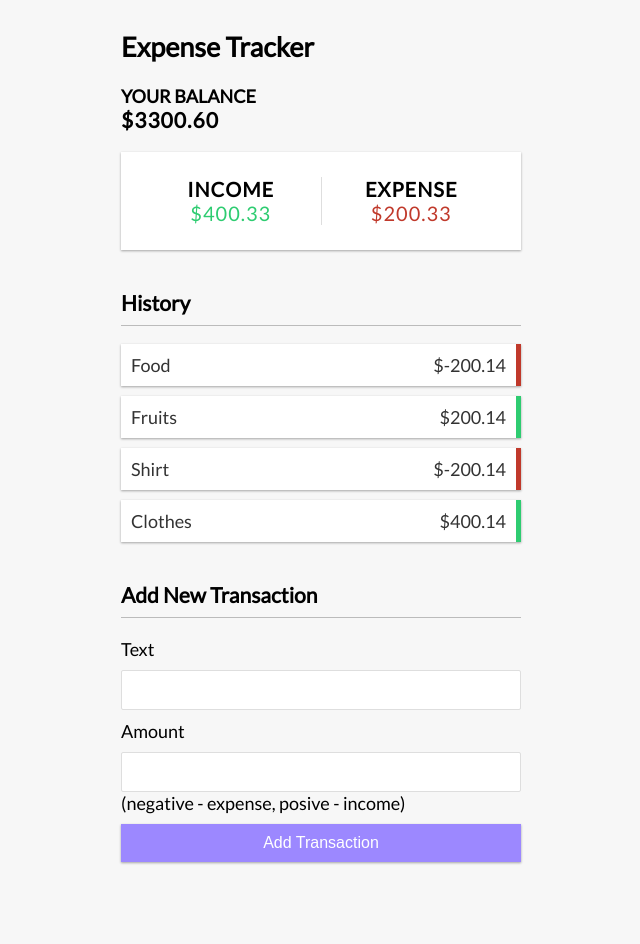
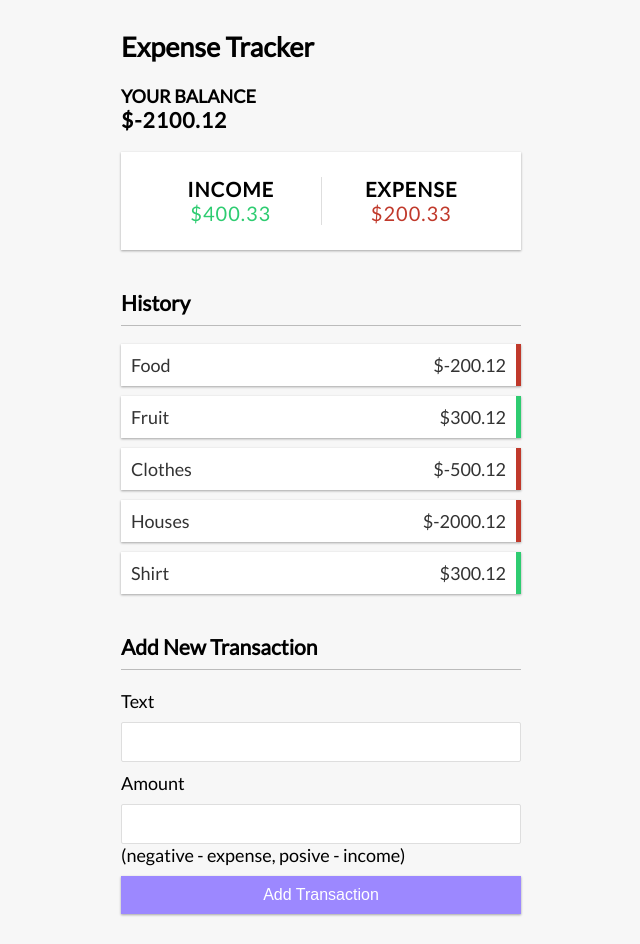
Before and after one commit to pascoalkahamba/task-list-with-vuejs, a Vue app: page / in a window 1280 px wide. Shown: the whole page, without its empty margins (319-959 px from the left). Before the commit the page ends 892 px from the top, so only its background shows below. Built offline with nearby package versions, Linux system fonts and the light colour scheme.

Commit message:
I've implemented the functionality to add element on the page

```diff
--- a/src/App.vue
+++ b/src/App.vue
@@ -7,28 +7,31 @@ import TransactionList from './components/TransactionList.vue'
 import AddTransaction from './components/addTransaction.vue'
 
 const transactions = ref([
-  { name: 'Food', price: 200.12 },
-  { name: 'Fruit', price: 300.12 },
-  { name: 'Clothes', price: 500.12 },
-  { name: 'Houses', price: 2000.12 },
-  { name: 'Shirt', price: 300.12 }
+  { id: getUniqueId(), text: 'Food', amount: -200.12 },
+  { id: getUniqueId(), text: 'Fruit', amount: 300.12 },
+  { id: getUniqueId(), text: 'Clothes', amount: -500.12 },
+  { id: getUniqueId(), text: 'Houses', amount: -2000.12 },
+  { id: getUniqueId(), text: 'Shirt', amount: 300.12 }
 ])
+
+function getUniqueId() {
+  return Math.round(Math.random() * 10000)
+}
 
 const total = computed(() =>
   transactions.value
     .reduce((acc, trans) => {
-      return acc + trans.price
+      return acc + trans.amount
     }, 0)
     .toFixed(2)
 )
-console.log(total)
 </script>
 <template>
   <section class="container">
     <Header />
     <Balance :total="total" />
     <IncomeExpenses />
-    <TransactionList />
+    <TransactionList :transactions="transactions" />
     <AddTransaction />
   </section>
 </template>
--- a/src/components/TransactionList.vue
+++ b/src/components/TransactionList.vue
@@ -1,26 +1,27 @@
-<script setup lang="ts"></script>
+<script setup lang="ts">
+import { defineProps } from 'vue'
+
+interface TransactionsProps {
+  id: number
+  text: string
+  amount: number
+}
+defineProps<{
+  transactions: TransactionsProps[]
+}>()
+</script>
+
 <template>
   <section>
     <h3>History</h3>
     <ul class="list">
-      <li class="minus">
-        <span>Food</span>
-        <span>$-200.14</span>
-        <button class="delete-btn">X</button>
-      </li>
-      <li class="plus">
-        <span>Fruits</span>
-        <span>$200.14</span>
-        <button class="delete-btn">X</button>
-      </li>
-      <li class="minus">
-        <span>Shirt</span>
-        <span>$-200.14</span>
-        <button class="delete-btn">X</button>
-      </li>
-      <li class="plus">
-        <span>Clothes</span>
-        <span>$400.14</span>
+      <li
+        :class="transaction.amount > 0 ? 'plus' : 'minus'"
+        v-for="transaction in transactions"
+        :key="transaction.id"
+      >
+        <span>{{ transaction.text }}</span>
+        <span>${{ transaction.amount }}</span>
         <button class="delete-btn">X</button>
       </li>
     </ul>
```
